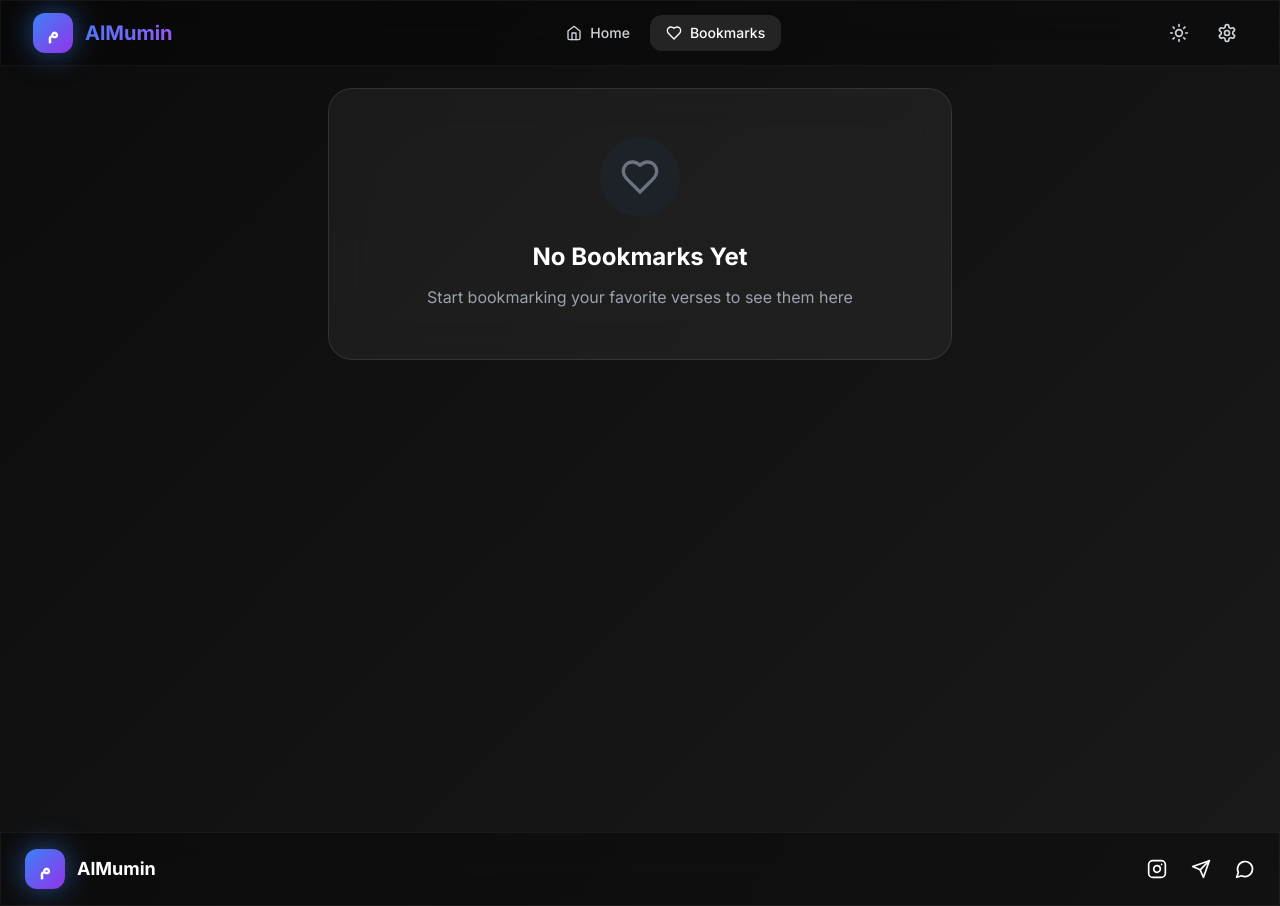
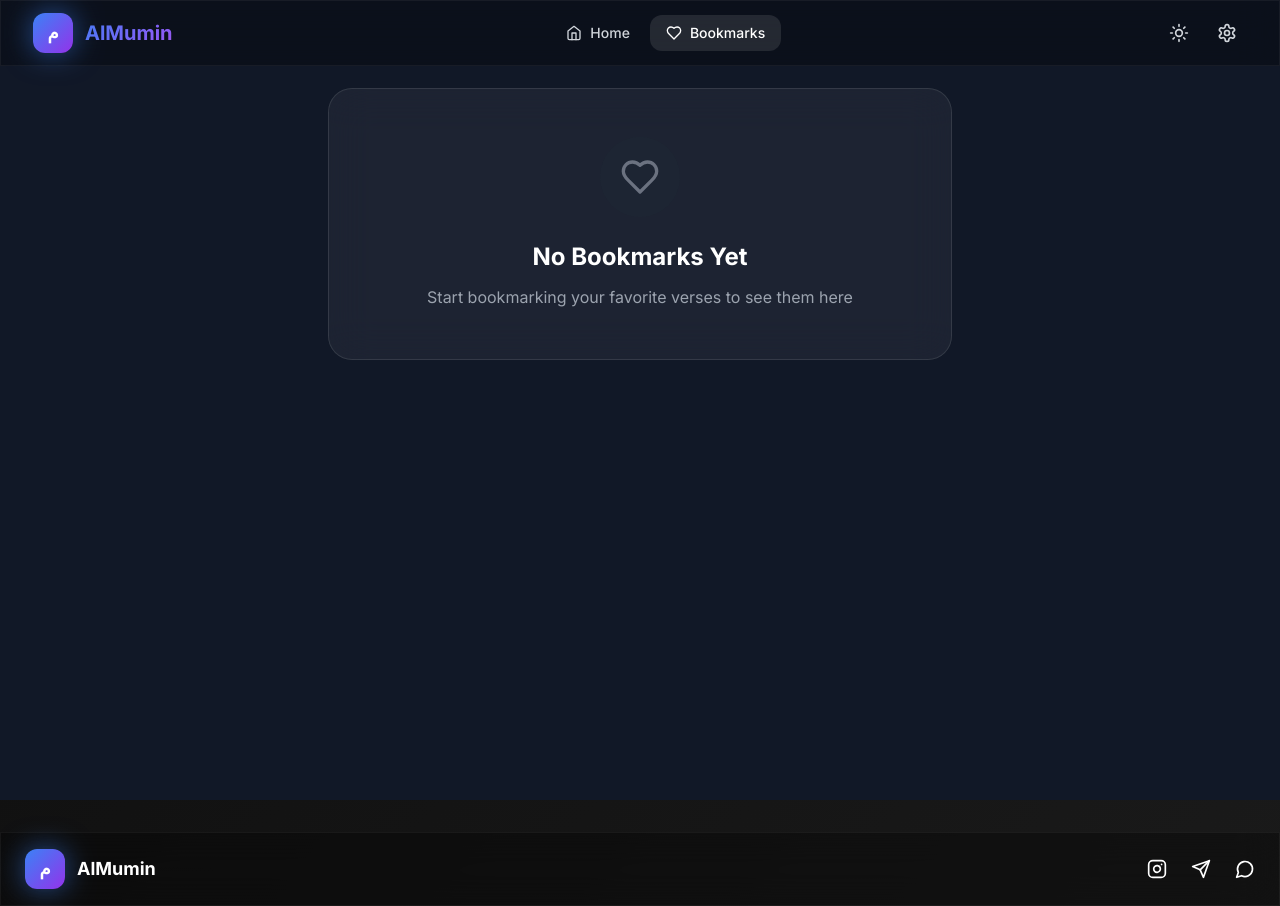
Before and after one commit to abubakrmuminov/quran1, a React (Vite) app: page /bookmarks in a window 1280 px wide. Built offline with nearby package versions, Linux system fonts and the light colour scheme.

Commit message:
Updated Bookmarks.tsx

```diff
--- a/src/components/Bookmarks.tsx
+++ b/src/components/Bookmarks.tsx
@@ -28,7 +28,7 @@
 
   if (bookmarks.length === 0) {
     return (
-      <div className="min-h-screen pt-16">
+      <div className="min-h-screen pt-16 bg-gray-900">
         <motion.div
           initial={{ opacity: 0, y: 30 }}
           animate={{ opacity: 1, y: 0 }}
@@ -56,7 +56,7 @@
   }
 
   return (
-    <div className="min-h-screen pt-16">
+    <div className="min-h-screen pt-16 bg-gray-900">
       <motion.div
         initial={{ opacity: 0, y: 30 }}
         animate={{ opacity: 1, y: 0 }}
```
